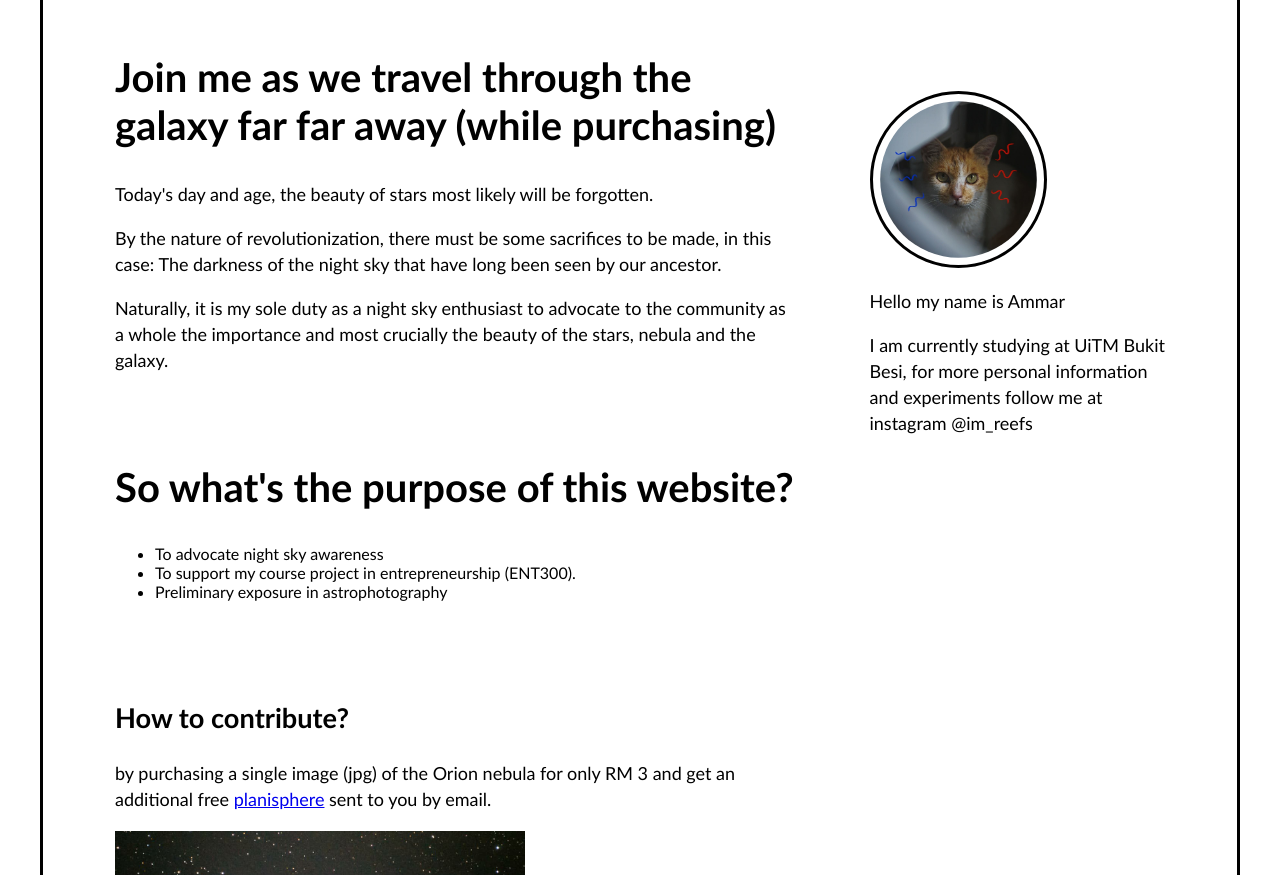
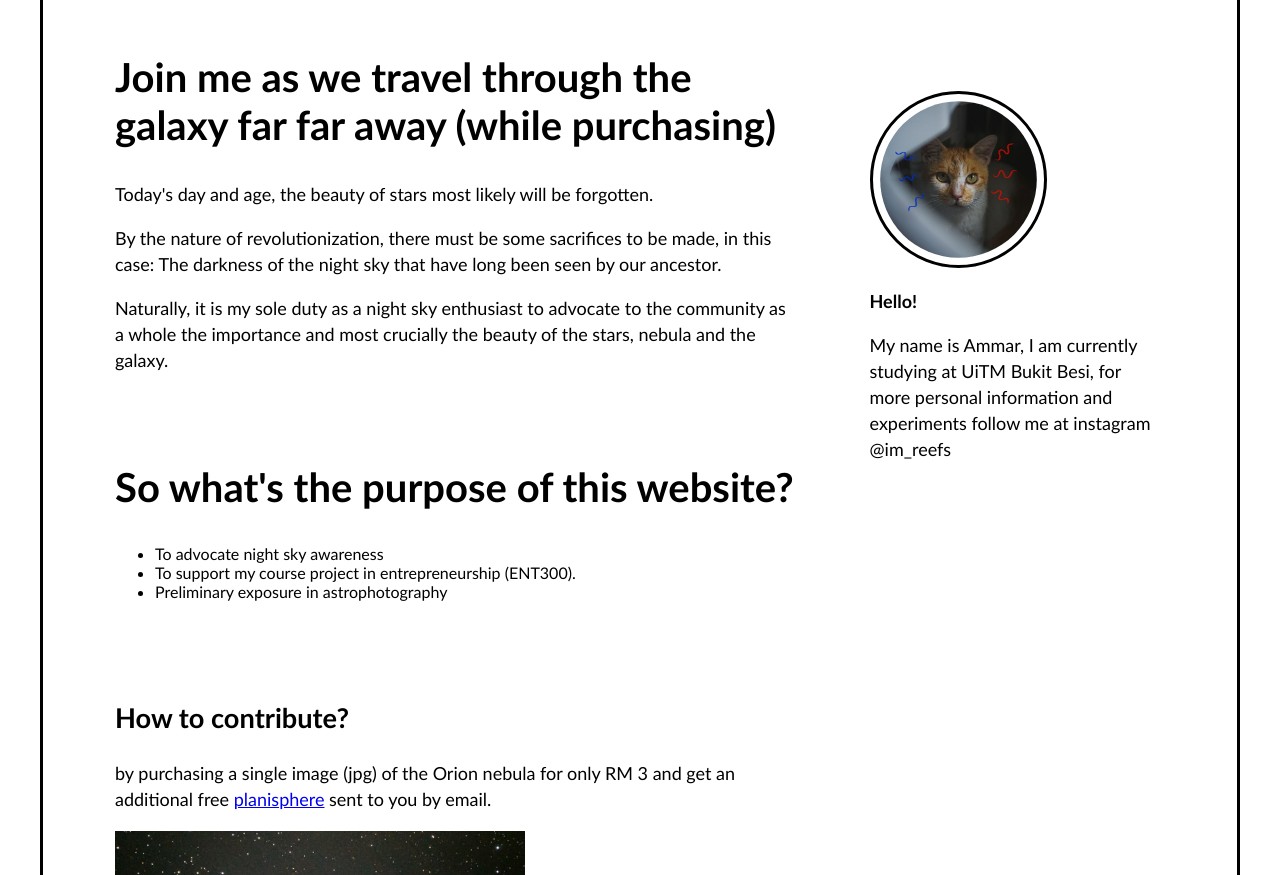
Before and after one commit to im-reef/im_reefs, a plain HTML site: page index.html in a window 1280 px wide. Shown: the part 225-1100 px from the top of the page. Drawn offline with Linux system fonts and the light colour scheme.

Commit message:
Update index.html

```diff
--- a/index.html
+++ b/index.html
@@ -167,11 +167,11 @@
         			<img class="image_frame" src="oyen.jpg" width="60%">
 
         			<p>
-        				Hello my name is Ammar
+        				<strong>Hello!</strong>
         			</p>
 
         			<p>
-        				I am currently studying at UiTM Bukit Besi, for more personal information and experiments follow me at instagram @im_reefs
+        				My name is Ammar, I am currently studying at UiTM Bukit Besi, for more personal information and experiments follow me at instagram @im_reefs
         			</p>
 
         		</aside>
```
